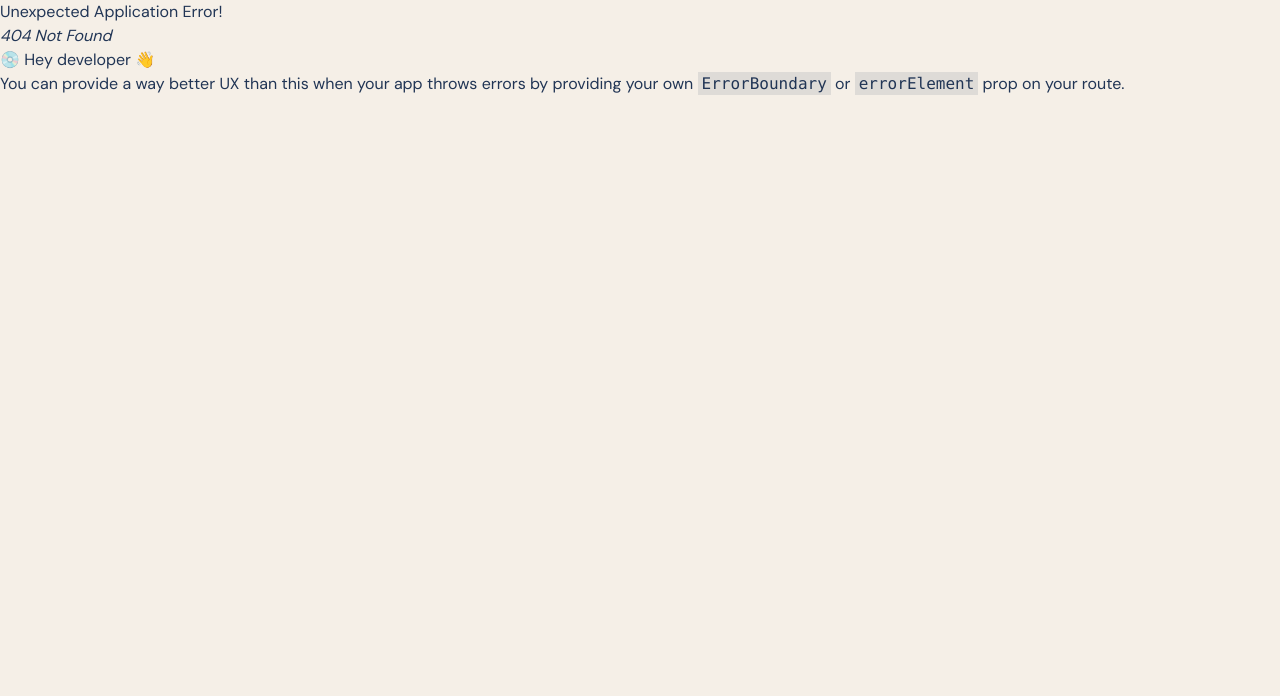
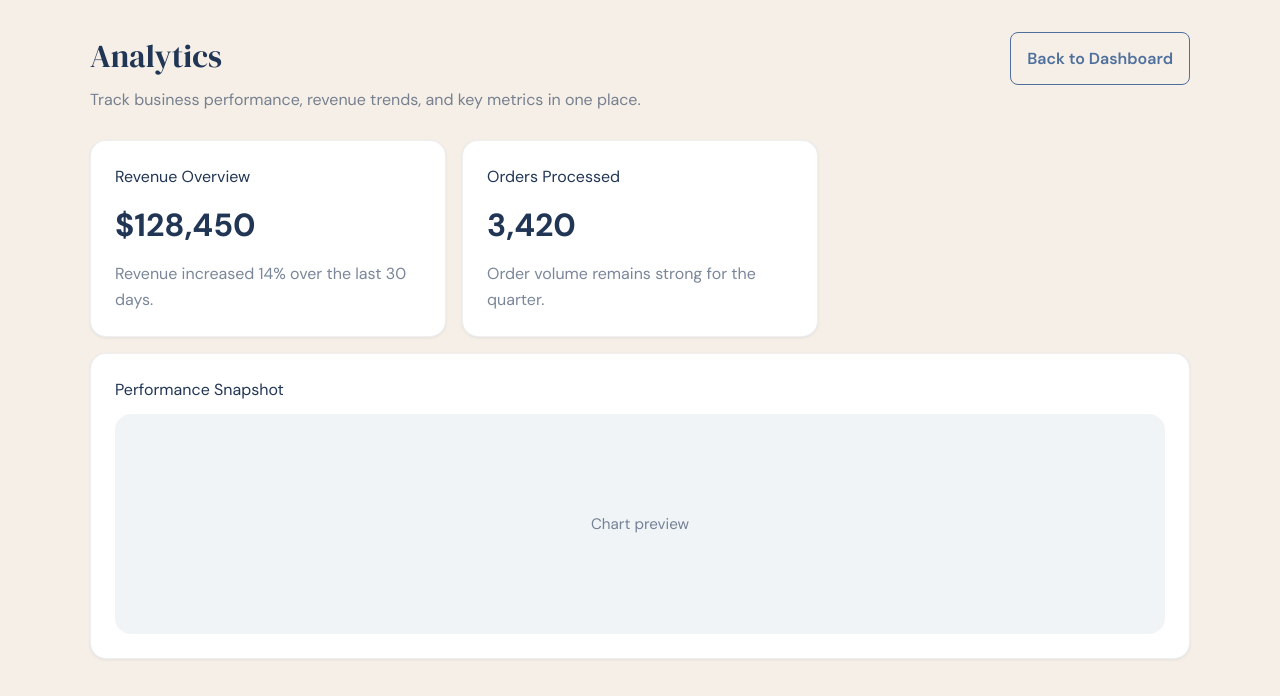
Before and after one commit to san-rat/ERP_frontend, a React (Vite) app: page /analytics in a window 1280 px wide. Before the commit this address had no page. Shown: the top 696 px of the page. Built offline with nearby package versions, Linux system fonts and the light colour scheme; sample sign-in values are in the browser's storage.

Commit message:
Added route for analytics page

```diff
--- a/src/App.jsx
+++ b/src/App.jsx
@@ -13,6 +13,7 @@ import EmployeeOverviewPage from "./pages/employee/EmployeeOverviewPage.jsx";
 import EmployeeOrdersPage from "./pages/employee/EmployeeOrdersPage.jsx";
 import EmployeeProductsPage from "./pages/employee/EmployeeProductsPage.jsx";
 import EmployeeInventoryPage from "./pages/employee/EmployeeInventoryPage.jsx";
+import AnalyticsPage from "./pages/AnalyticsPage.jsx";
 
 const RootLayout = () => {
   return (
@@ -60,6 +61,7 @@ const router = createBrowserRouter([
     element: <RootLayout />,
     children: [
       { path: "/", element: <HomeWrapper /> },
+      { path: "/analytics", element: <ProtectedRoute><AnalyticsPage /></ProtectedRoute> },
       { path: "/login", element: <LoginWrapper /> },
       { path: "/register", element: <RegisterWrapper /> },
       {
--- /dev/null
+++ b/src/pages/AnalyticsPage.css
@@ -0,0 +1,105 @@
+.analytics-root {
+  min-height: 100vh;
+  padding: 2rem 1.5rem;
+  background: var(--bg);
+  color: var(--ink);
+}
+
+.analytics-panel {
+  max-width: 1100px;
+  margin: 0 auto;
+}
+
+.analytics-header {
+  display: flex;
+  flex-wrap: wrap;
+  align-items: flex-start;
+  justify-content: space-between;
+  gap: 1rem;
+  margin-bottom: 1.75rem;
+}
+
+.analytics-header h1 {
+  font-family: "DM Serif Display", serif;
+  font-size: 2rem;
+  margin: 0;
+}
+
+.analytics-header p {
+  margin: 0.5rem 0 0;
+  color: var(--ink-60);
+  max-width: 55ch;
+}
+
+.analytics-btn-secondary {
+  display: inline-flex;
+  align-items: center;
+  justify-content: center;
+  min-width: 150px;
+  padding: 0.85rem 1rem;
+  border-radius: 8px;
+  border: 1.5px solid var(--primary);
+  background: none;
+  color: var(--primary);
+  font-weight: 600;
+  cursor: pointer;
+  transition: background 0.15s ease;
+}
+
+.analytics-btn-secondary:hover {
+  background: rgba(79,112,156,0.08);
+}
+
+.analytics-grid {
+  display: grid;
+  gap: 1rem;
+  grid-template-columns: repeat(3, minmax(0, 1fr));
+}
+
+.analytics-card {
+  background: var(--white);
+  border-radius: 16px;
+  padding: 1.5rem;
+  border: 1px solid rgba(33,53,85,0.08);
+  box-shadow: 0 1px 3px rgba(33,53,85,0.08);
+}
+
+.analytics-card h2 {
+  margin: 0 0 0.75rem;
+  font-size: 1rem;
+}
+
+.analytics-stat {
+  font-size: 2rem;
+  font-weight: 700;
+  margin: 0;
+}
+
+.analytics-note {
+  margin: 0.75rem 0 0;
+  color: var(--ink-60);
+  line-height: 1.6;
+}
+
+.analytics-chart-card {
+  grid-column: span 3;
+}
+
+.analytics-chart-placeholder {
+  height: 220px;
+  border-radius: 16px;
+  background: rgba(79,112,156,0.08);
+  display: grid;
+  place-items: center;
+  color: var(--ink-60);
+  font-size: 0.95rem;
+}
+
+@media (max-width: 960px) {
+  .analytics-grid {
+    grid-template-columns: 1fr;
+  }
+  .analytics-chart-card {
+    grid-column: span 1;
+  }
+}
--- /dev/null
+++ b/src/pages/AnalyticsPage.jsx
@@ -0,0 +1,37 @@
+import { useNavigate } from "react-router-dom";
+import "./AnalyticsPage.css";
+
+export default function AnalyticsPage() {
+  const navigate = useNavigate();
+
+  return (
+    <div className="analytics-root">
+      <div className="analytics-panel">
+        <div className="analytics-header">
+          <div>
+            <h1>Analytics</h1>
+            <p>Track business performance, revenue trends, and key metrics in one place.</p>
+          </div>
+          <button className="analytics-btn-secondary" onClick={() => navigate("/")}>Back to Dashboard</button>
+        </div>
+
+        <div className="analytics-grid">
+          <section className="analytics-card">
+            <h2>Revenue Overview</h2>
+            <p className="analytics-stat">$128,450</p>
+            <p className="analytics-note">Revenue increased 14% over the last 30 days.</p>
+          </section>
+          <section className="analytics-card">
+            <h2>Orders Processed</h2>
+            <p className="analytics-stat">3,420</p>
+            <p className="analytics-note">Order volume remains strong for the quarter.</p>
+          </section>
+          <section className="analytics-card analytics-chart-card">
+            <h2>Performance Snapshot</h2>
+            <div className="analytics-chart-placeholder">Chart preview</div>
+          </section>
+        </div>
+      </div>
+    </div>
+  );
+}
--- a/src/pages/HomePage.css
+++ b/src/pages/HomePage.css
@@ -242,6 +242,13 @@
   gap: 1rem;
 }
 
+.hp-page-actions {
+  display: flex;
+  align-items: center;
+  gap: 0.75rem;
+  flex-wrap: wrap;
+}
+
 .hp-page-title {
   font-family: "DM Serif Display", serif;
   font-size: 1.75rem;
--- a/src/pages/HomePage.jsx
+++ b/src/pages/HomePage.jsx
@@ -1,4 +1,5 @@
 import { useState } from "react";
+import { useNavigate } from "react-router-dom";
 import {
   LayoutDashboard,
   Users,
@@ -53,6 +54,15 @@ const STATUS_CLASS = {
 export default function HomePage({ user, onLogout }) {
   const [sidebarOpen, setSidebarOpen] = useState(false);
   const [activeNav, setActiveNav] = useState("Dashboard");
+  const navigate = useNavigate();
+
+  const handleNavClick = (label) => {
+    setActiveNav(label);
+    setSidebarOpen(false);
+    if (label === "Reports") {
+      navigate("/analytics");
+    }
+  };
 
   return (
     <div className="hp-root">
@@ -82,7 +92,7 @@ export default function HomePage({ user, onLogout }) {
             <button
               key={label}
               className={`hp-nav-item${activeNav === label ? " hp-nav-item--active" : ""}`}
-              onClick={() => { setActiveNav(label); setSidebarOpen(false); }}
+              onClick={() => handleNavClick(label)}
             >
               <Icon size={18} strokeWidth={1.75} />
               <span>{label}</span>
@@ -139,9 +149,12 @@ export default function HomePage({ user, onLogout }) {
               <h1 className="hp-page-title">Dashboard</h1>
               <p className="hp-page-sub">Welcome back, {user?.email?.split("@")[0] ?? "User"}</p>
             </div>
-            <button className="hp-btn-primary">
-              New Order <ChevronRight size={16} />
-            </button>
+            <div className="hp-page-actions">
+              <button className="hp-btn-secondary" onClick={() => navigate("/analytics")}>Reports</button>
+              <button className="hp-btn-primary">
+                New Order <ChevronRight size={16} />
+              </button>
+            </div>
           </div>
 
           {/* KPI cards */}
```
Also changed, not shown: 1 other file (tests, documents, lock files or other folders).
